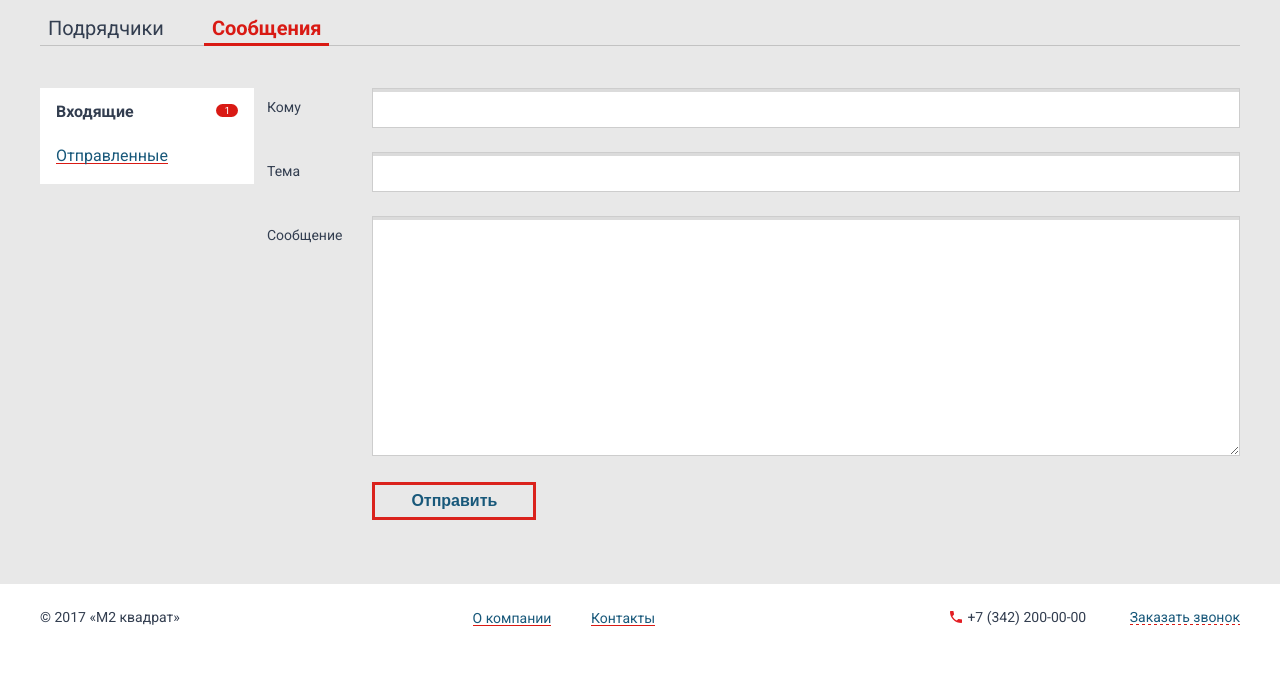
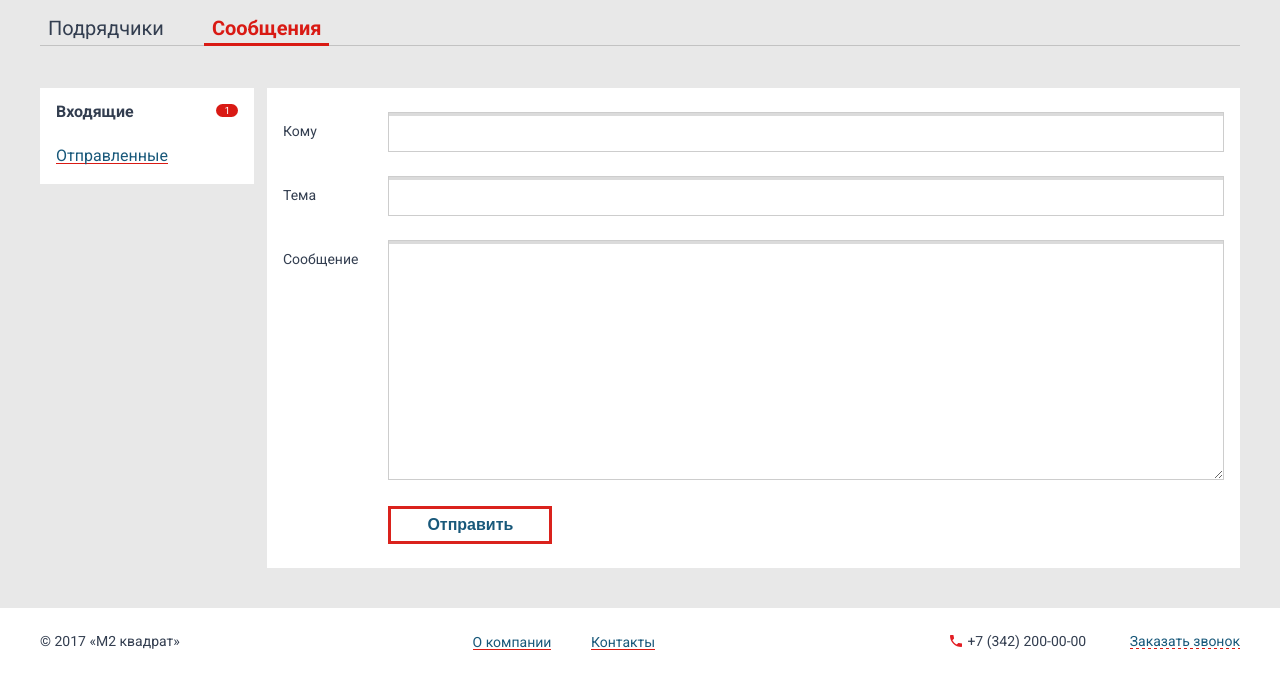
Before and after one commit to polygonweb/kvadrat, a plain HTML site: page contractors-new-message.html in a window 1280 px wide. Shown: the part 248-924 px from the top of the page. Before the commit the page ends 900 px from the top, so only its background shows below. Drawn offline with Linux system fonts and the light colour scheme.

Commit message:
Смена класса для формы

```diff
--- a/contractors-new-message.html
+++ b/contractors-new-message.html
@@ -101,7 +101,7 @@
                                 <!-- END contractors-mail__side -->
                                 <!-- BEGIN contractors-mail__main  -->
                                 <div class="contractors-mail__main">
-                                        <form class="contacts-form">
+                                        <form class="account-contacts-form">
                                             <div class="field-grid field-grid_full">
                                                 <div class="field-grid__row">
                                                     <div class="field-grid__cell field-grid__cell_shrink">Кому</div>
```
